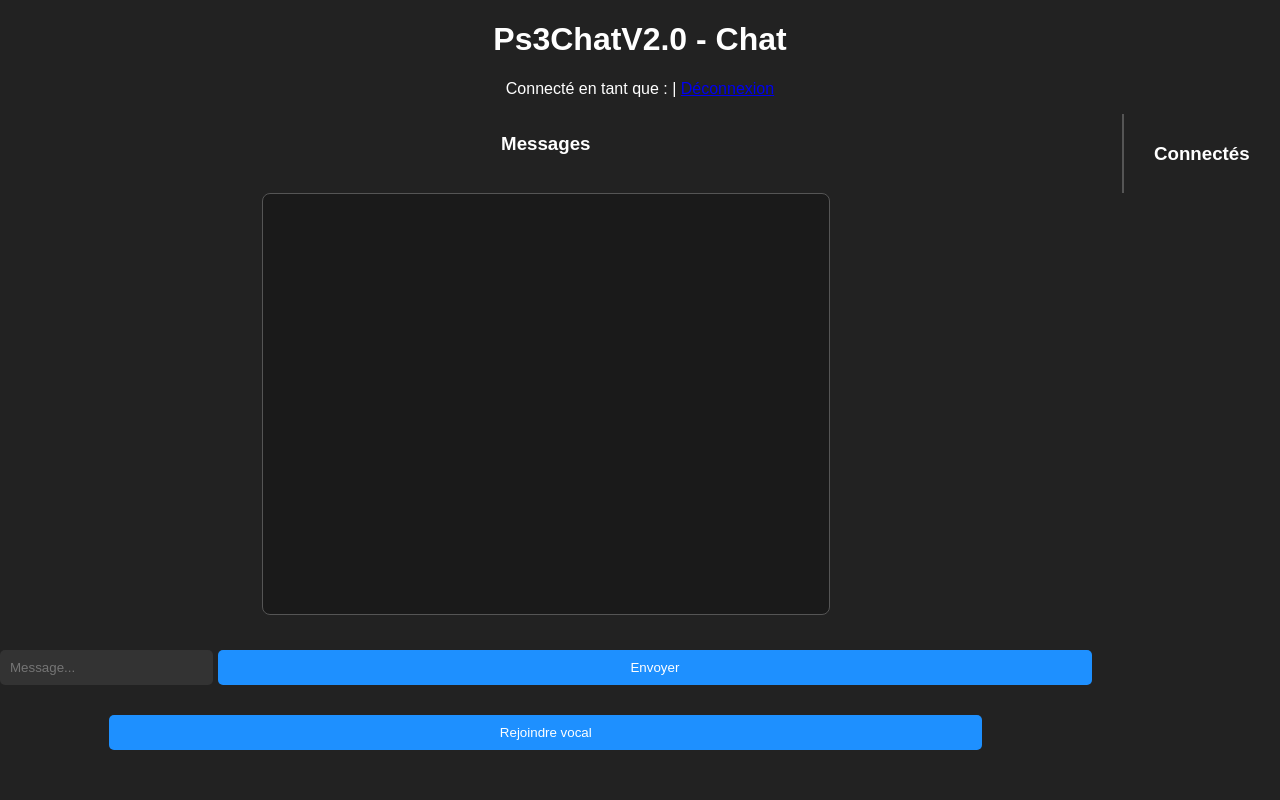
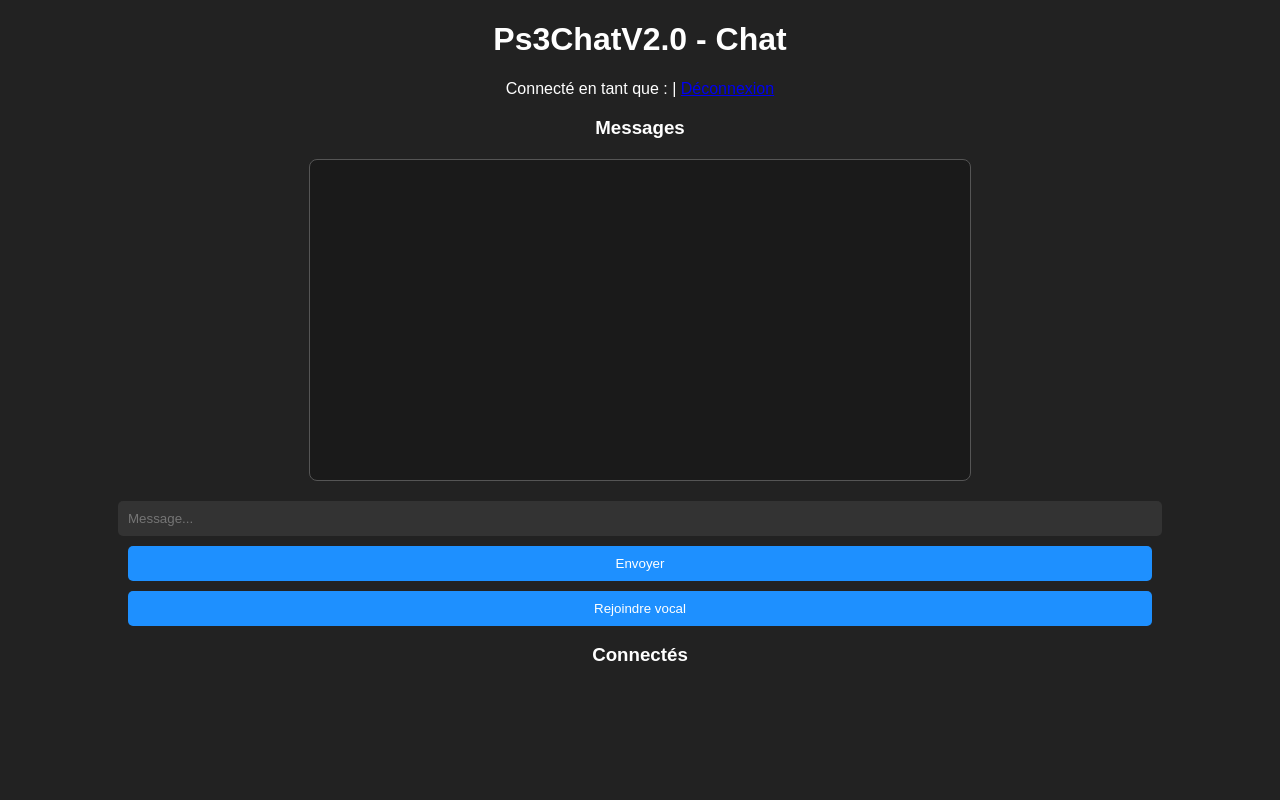
Before and after one commit to GabiMinecraft02/ps3chatV2, a Flask app: template templates/index.html in a window 1280 px wide. Run offline with Flask 3, Linux system fonts and the light colour scheme; the template is opened without the code that fills it, so the values that code supplies are empty.

Commit message:
Update index.html

```diff
--- a/templates/index.html
+++ b/templates/index.html
@@ -9,31 +9,29 @@
     <h1>Ps3ChatV2.0 - Chat</h1>
     <p>Connecté en tant que : {{ username }} | <a href="/logout">Déconnexion</a></p>
 
-    <div style="display:flex; gap:20px; align-items:flex-start;">
+    <div class="container">
+        <!-- Chat -->
+        <div class="chat-column">
+            <h3>Messages</h3>
+            <div id="chat-box"></div>
 
-        <!-- Chat -->
-        <div style="flex:8; display:flex; flex-direction:column;">
-            <h3>Messages</h3>
-            <div id="chat-box" style="flex:1; overflow-y:scroll; border:1px solid #555; padding:10px; min-height:400px;"></div>
-
-            <!-- Formulaire avec input et bouton alignés -->
-            <form id="chat-form" style="margin-top:5px; display:flex; gap:5px;">
-                <input type="text" id="chat-input" placeholder="Message..." style="flex:1; padding:10px;">
-                <button type="submit" style="padding:10px 20px;">Envoyer</button>
+            <!-- Formulaire -->
+            <form id="chat-form">
+                <input type="text" id="chat-input" placeholder="Message...">
+                <button type="submit">Envoyer</button>
             </form>
 
-            <!-- Bouton rejoindre vocal aligné à droite -->
-            <div style="text-align:right; margin-top:10px;">
-                <button onclick="window.location.href='/vocal'" style="padding:10px 20px;">Rejoindre vocal</button>
+            <!-- Bouton rejoindre vocal -->
+            <div class="vocal-btn">
+                <button onclick="window.location.href='/vocal'">Rejoindre vocal</button>
             </div>
         </div>
 
         <!-- Utilisateurs connectés -->
-        <section style="flex:1; margin-left: 10px; padding: 10px; border-left: 2px solid #555;">
+        <section class="users-column">
             <h3>Connectés</h3>
-            <ul id="users-list" style="margin-top:0; padding-left:0; list-style:none;"></ul>
+            <ul id="users-list"></ul>
         </section>
-
     </div>
 
     <script>
```
